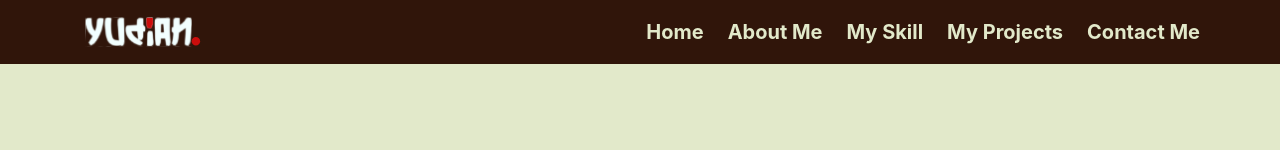
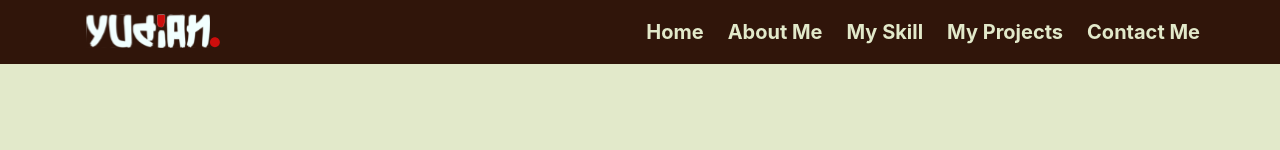
Before and after one commit to malikkubs/next-v12, a Next.js app: page / in a window 1280 px wide. Shown: the top 150 px of the page. Built offline with nearby package versions, Linux system fonts and the light colour scheme.

Commit message:
fix: seo good

```diff
--- a/components/TopMenu.tsx
+++ b/components/TopMenu.tsx
@@ -1,5 +1,6 @@
 import Head from "next/head";
 import Image from "next/image";
+import { useRouter } from "next/router";
 import MenuDarg from "./MenuDrag";
 
 function TopMenu({
@@ -11,6 +12,7 @@ function TopMenu({
   keywords = "kuno id, mobil, klasik, kuno, vintage, hotrod, ratrod, bengkel, restorasi, modifikasi, custom, marketplace, komunitas, artikel, antik, antique, car",
   children,
 }: any) {
+  const router = useRouter();
   return (
     <>
       <Head>
@@ -56,16 +58,6 @@ function TopMenu({
           name="viewport"
           content="width=device-width; initial-scale=1.0; maximum-scale=1.0; user-scalable=0;"
         />
-
-        <meta
-          name="viewport"
-          content="width=device-width; initial-scale=1.0; maximum-scale=1.0; user-scalable=false;"
-        />
-
-        <meta
-          name="viewport"
-          content="width=device-width; initial-scale=1.0; maximum-scale=1.0; user-scalable=no;"
-        />
       </Head>
       <div className="overflow-clip">
         <MenuDarg />
@@ -75,9 +67,8 @@ function TopMenu({
         <div className="bg-red02 w-full flex fixed z-50">
           <div className="container h-16 mx-4 lg:mx-auto flex-row flex justify-between items-center">
             <div className="flex items-center justify-center">
-              <Image
-                width={128}
-                height={43}
+              <img
+                onClick={() => router.push("/")}
                 src="/logo.svg"
                 alt="ini logo bertulisan yudian"
               />
--- a/styles/globals.css
+++ b/styles/globals.css
@@ -27,12 +27,12 @@ a {
   max-width: calc(1280px - (80px * 2));
 }
 .bg-megamendung {
-  background-image: url(/megamendung_pattern.jpg);
+  background-image: url(/megamendung10.webp);
   background-size: 500px;
   background-repeat: repeat;
 }
 .bg-japan-wave {
-  background-image: url(/japan-wave.jpg);
+  background-image: url(/jepan.webp);
   background-size: 200px;
   background-repeat: repeat;
 }
```
Also changed, not shown: public/jepan.webp (added), public/megamendung10.webp (added).
